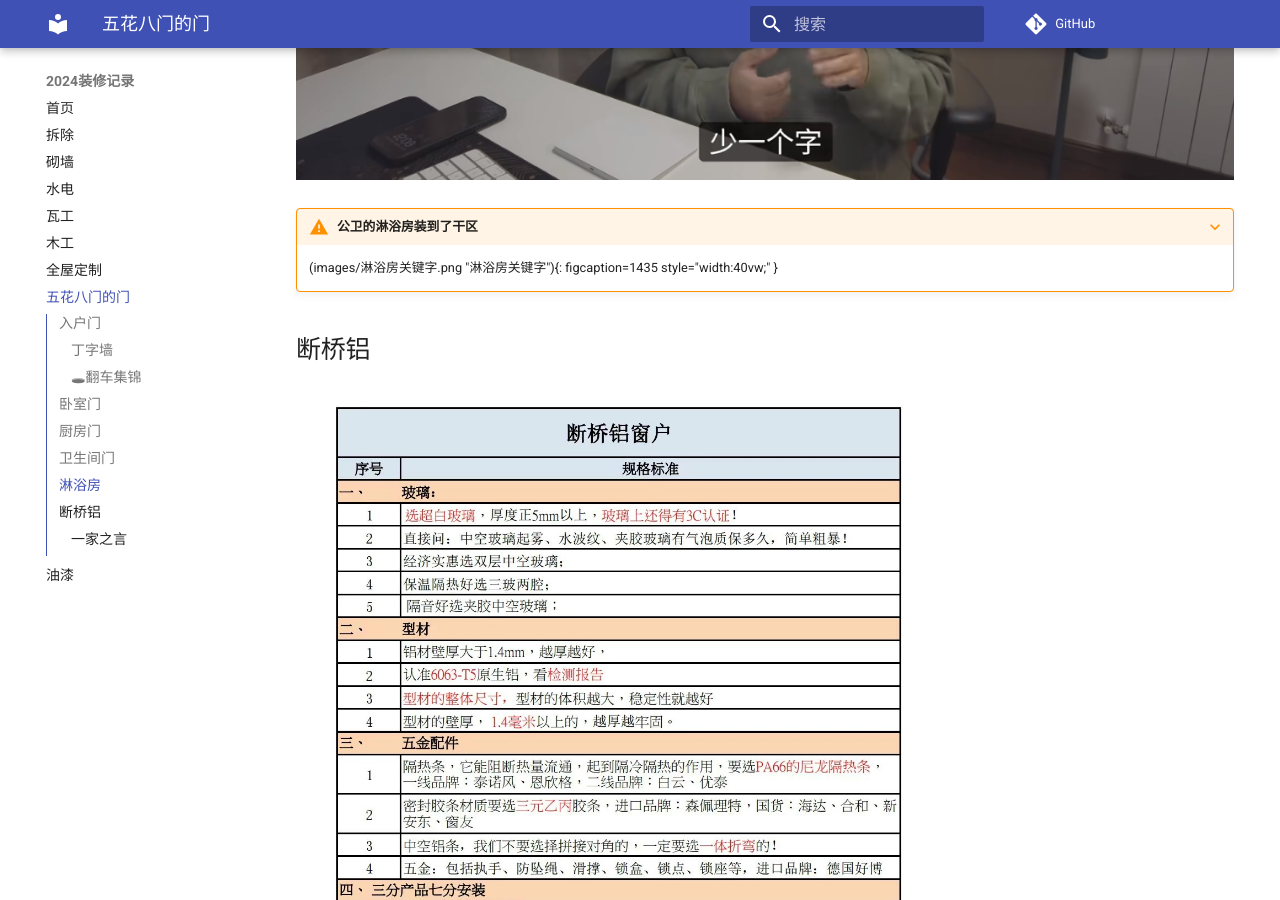
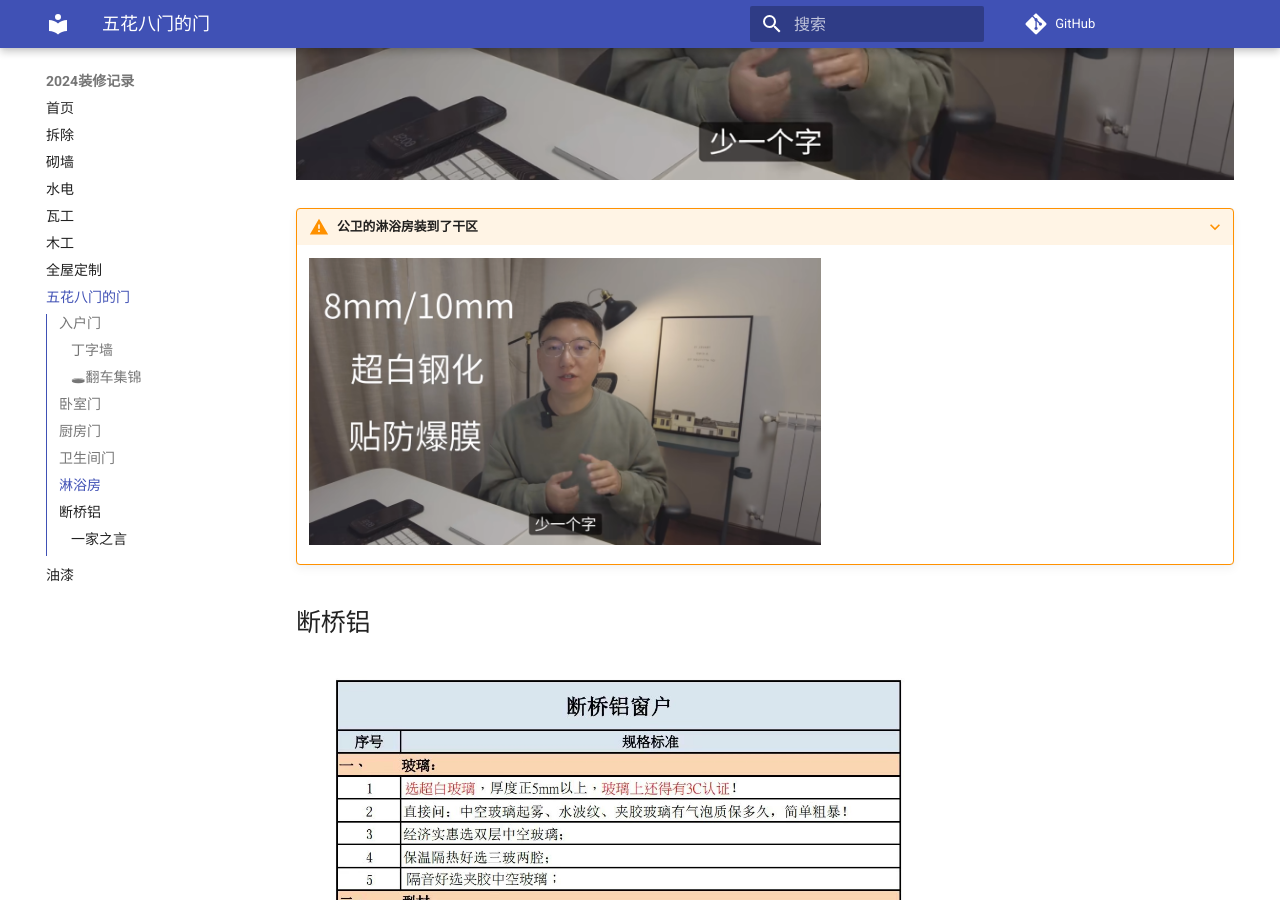
Before and after one commit to LPKnight/2024renovation, an MkDocs documentation site: the page built from docs/door.md, in a window 1280 px wide and 900 px high, scrolled down 4235 px. Built offline with MkDocs 1.6.1 and Material for MkDocs 9.7.7, drawn with Linux system fonts in a browser that asks for light colours; comment, search, counter and statistics services are not loaded.

Commit message:
upload md

```diff
--- a/docs/door.md
+++ b/docs/door.md
@@ -42,7 +42,7 @@
 ![避坑攻略](images/淋浴房关键字.png "淋浴房关键字")
 
 ???+ warning "公卫的淋浴房装到了干区"
-    (images/淋浴房关键字.png "淋浴房关键字"){: figcaption=1435 style="width:40vw;" }
+    ![避坑攻略](images/淋浴房关键字.png "淋浴房关键字"){: figcaption=1435 style="width:40vw;" }
 
 ## 断桥铝
 ![避坑攻略](images/断桥铝选购指南.jpg "断桥铝选购指南"){: figcaption=1435 style="width:50vw;" }
```
Also changed, not shown: site/door/index.html, site/search/search_index.json.
